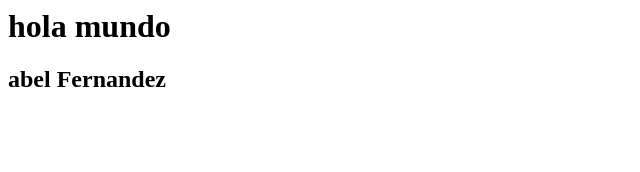
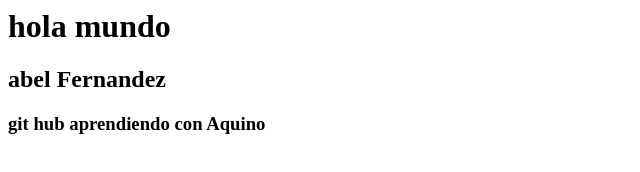
Before and after one commit to ernanabel1977/aprendiendogit, a plain HTML site: page index.html in a window 1280 px wide. Shown: the whole page, without its empty margins (0-640 px from the left). Drawn offline with Linux system fonts and the light colour scheme.

Commit message:
agrege clase

```diff
--- a/index.html
+++ b/index.html
@@ -1,3 +1,5 @@
 <h1>hola mundo</h1>
 
 <h2>abel Fernandez</h2>
+
+<h3>git hub aprendiendo con Aquino</h3>
```
